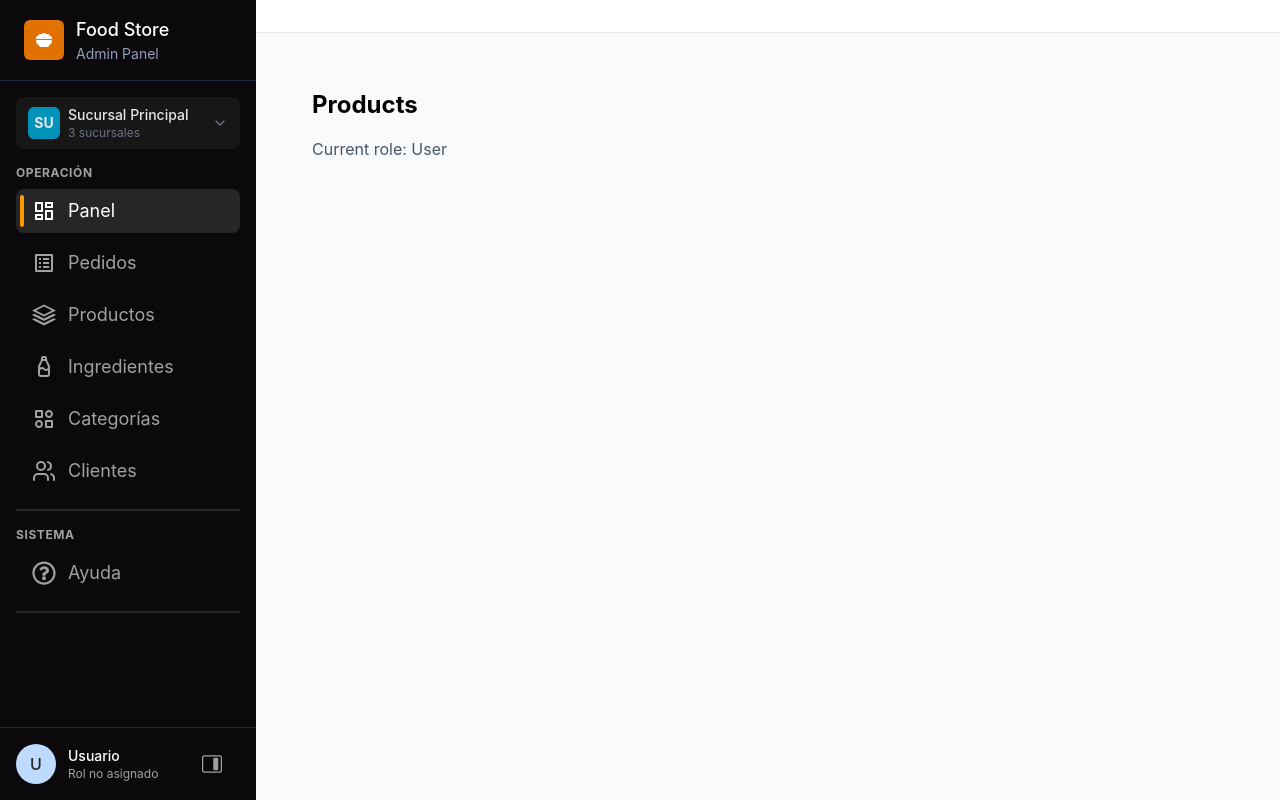
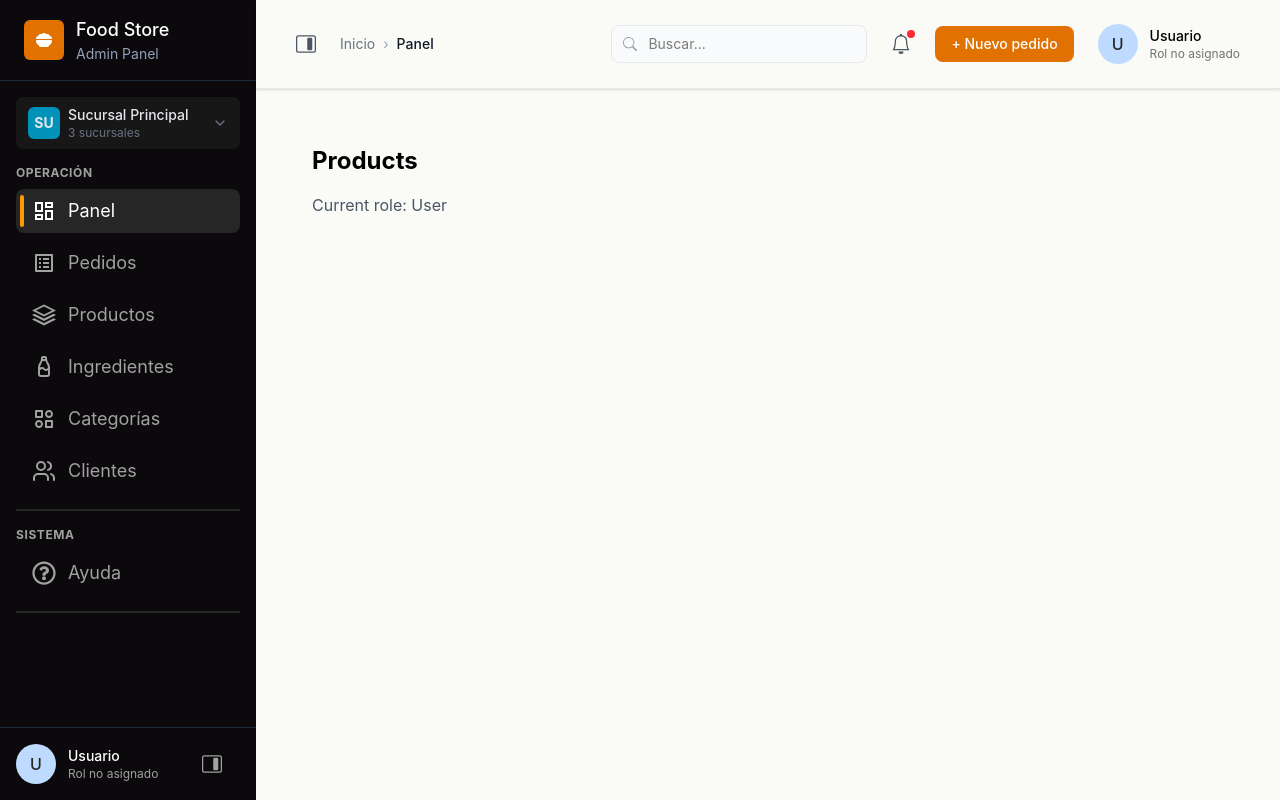
Before and after one commit to Ednesor/repo-admin, a React (Vite) app: page /panel in a window 1280 px wide. Built offline with nearby package versions, Linux system fonts and the light colour scheme.

Commit message:
style: dashboard nav up

```diff
--- a/src/shared/components/DashboardLayout/DashboardLayout.tsx
+++ b/src/shared/components/DashboardLayout/DashboardLayout.tsx
@@ -8,6 +8,7 @@ import { BiCategoryAlt } from "react-icons/bi";
 import { LuUsers } from "react-icons/lu";
 import { FaRegQuestionCircle } from "react-icons/fa";
 import NavBarAdmin from "./NavBarAdmin";
+import NavBarUp from "./NavBarUp";
 
 const navItems = [
     { path: "/panel", label: "Panel", icon: <MdOutlineDashboard /> },
@@ -27,6 +28,8 @@ const mockBranches: Branch[] = [
     { id: "3", name: "Sucursal Sur" },
 ];
 
+
+
 export function DashboardLayout() {
     const { user } = useAuthStore();
     console.log("Usuario actual:", user);
@@ -39,12 +42,10 @@ export function DashboardLayout() {
                 navItems={navItems}
             />
 
-            <div className="flex-1 flex flex-col">
-                <header className="bg-white shadow-sm border-b border-gray-200 px-8 py-4">
-                    <div className="flex items-center justify-between"></div>
-                </header>
+            <div className="flex-1 flex flex-col bg-[#fafaf7]">
+                <NavBarUp user={user} />
 
-                <main className="flex-1 bg-gray-50 p-8 overflow-auto">
+                <main className="flex-1 p-8 overflow-auto">
                     <Outlet />
                 </main>
             </div>
--- /dev/null
+++ b/src/shared/components/DashboardLayout/NavBarUp.tsx
@@ -0,0 +1,86 @@
+import { useLocation } from "react-router-dom";
+import { useState, useRef, useEffect } from "react";
+import { BsLayoutSidebarInsetReverse, BsSearch, BsBell, BsGear, BsBoxArrowRight, BsPerson } from "react-icons/bs";
+import type { UserPublic } from "@/types/api.types";
+interface Props {
+    user: UserPublic | null;
+}
+export default function NavBarUp({ user }: Props) {
+    const location = useLocation();
+    const currentPage = location.pathname.slice(1);
+    const [dropdownOpen, setDropdownOpen] = useState(false);
+    const dropdownRef = useRef<HTMLDivElement>(null);
+    useEffect(() => {
+        function handleClickOutside(event: MouseEvent) {
+            if (dropdownRef.current && !dropdownRef.current.contains(event.target as Node)) {
+                setDropdownOpen(false);
+            }
+        }
+        document.addEventListener("mousedown", handleClickOutside);
+        return () => document.removeEventListener("mousedown", handleClickOutside);
+    }, []);
+    return (
+        <header className="shadow-sm border-b border-gray-200 px-8 py-4 flex items-center justify-between">
+            <div className="flex items-center gap-4">
+                <button className="p-2 hover:bg-gray-100 rounded-lg transition-colors">
+                    <BsLayoutSidebarInsetReverse className="text-xl text-gray-600" />
+                </button>
+                <nav className="flex items-center gap-2 text-sm">
+                    <span className="text-gray-500">Inicio</span>
+                    <span className="text-gray-400">›</span>
+                    <span className="font-medium text-gray-900 capitalize">
+                        {currentPage}
+                    </span>
+                </nav>
+            </div>
+            <div className="flex items-center gap-4">
+                <div className="relative">
+                    <BsSearch className="absolute left-3 top-1/2 -translate-y-1/2 text-gray-400 text-sm" />
+                    <input
+                        type="text"
+                        placeholder="Buscar..."
+                        className="pl-9 pr-4 py-2 bg-gray-50 border border-gray-200 rounded-lg text-sm w-64 focus:outline-none focus:ring-2 focus:ring-blue-500 focus:border-transparent transition"
+                    />
+                </div>
+                <button className="p-2 hover:bg-gray-100 rounded-lg transition-colors relative">
+                    <BsBell className="text-xl text-gray-600" />
+                    <span className="absolute top-1 right-1 w-2 h-2 bg-red-500 rounded-full" />
+                </button>
+                <button className="bg-amber-600 text-white px-4 py-2 rounded-lg text-sm font-medium hover:bg-amber-700 transition-colors">
+                    + Nuevo pedido
+                </button>
+                <div className="relative" ref={dropdownRef}>
+                    <button
+                        onClick={() => setDropdownOpen(!dropdownOpen)}
+                        className="flex items-center gap-3 py-2 hover:bg-gray-50 rounded-lg px-2 transition-colors"
+                    >
+                        <div className="bg-blue-200 text-neutral-800 font-medium rounded-full w-10 h-10 flex items-center justify-center">
+                            {user ? user.username.charAt(0) : "U"}
+                        </div>
+                        <div className="text-left">
+                            <p className="text-sm font-medium">{user ? user.username : "Usuario"}</p>
+                            <p className="text-xs text-neutral-500">{user ? user.role : "Rol no asignado"}</p>
+                        </div>
+                    </button>
+                    {dropdownOpen && (
+                        <div className="absolute right-0 mt-2 w-48 bg-white rounded-lg shadow-lg border border-gray-200 py-1 z-50">
+                            <button className="w-full flex items-center gap-3 px-4 py-2.5 text-sm text-gray-700 hover:bg-gray-50 transition-colors">
+                                <BsPerson className="text-gray-500" />
+                                Mi perfil
+                            </button>
+                            <button className="w-full flex items-center gap-3 px-4 py-2.5 text-sm text-gray-700 hover:bg-gray-50 transition-colors">
+                                <BsGear className="text-gray-500" />
+                                Configuración
+                            </button>
+                            <div className="border-t border-gray-100 my-1" />
+                            <button className="w-full flex items-center gap-3 px-4 py-2.5 text-sm text-red-600 hover:bg-red-50 transition-colors">
+                                <BsBoxArrowRight className="text-red-500" />
+                                Cerrar sesión
+                            </button>
+                        </div>
+                    )}
+                </div>
+            </div>
+        </header>
+    );
+}
```
